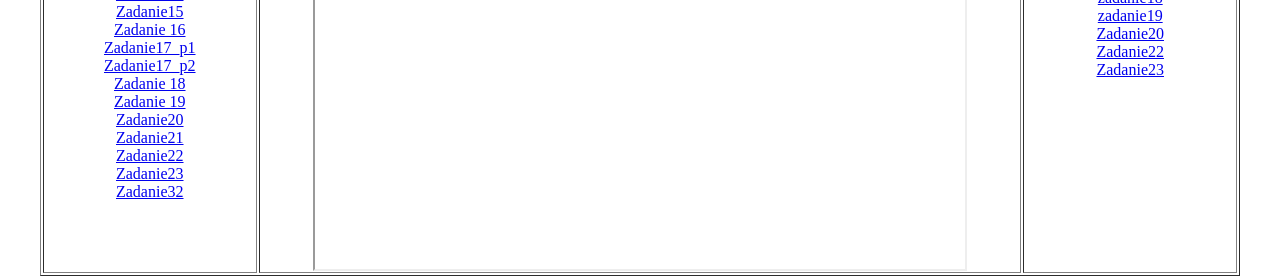
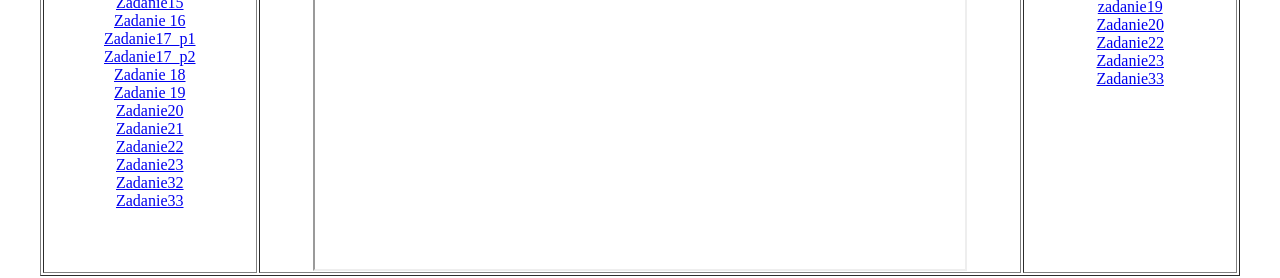
Before and after one commit to KacperTrzcinski/css, a plain HTML site: page index.html in a window 1280 px wide. Shown: the part 414-692 px from the top of the page. Drawn offline with Linux system fonts and the light colour scheme.

Commit message:
Update index.html

```diff
--- a/index.html
+++ b/index.html
@@ -62,6 +62,8 @@
    <a href="z23_trzc.html" target="strony">Zadanie23</a>
   <br>
   <a href="z32_trzc.html" target="strony">Zadanie32</a>
+  <br>
+  <a href="z33_trzc.html" target="strony">Zadanie33</a>
 
 
 
@@ -99,6 +101,8 @@
     <a href="z22_trzc_kod.html" target="strony">Zadanie22</a>
   <br>
    <a href="z23_kod_trzc.html" target="strony">Zadanie23</a>
+  <br>
+   <a href="z33_trzc_kod.html" target="strony">Zadanie33</a>
  </td>
  </tr>
 </table>
```
